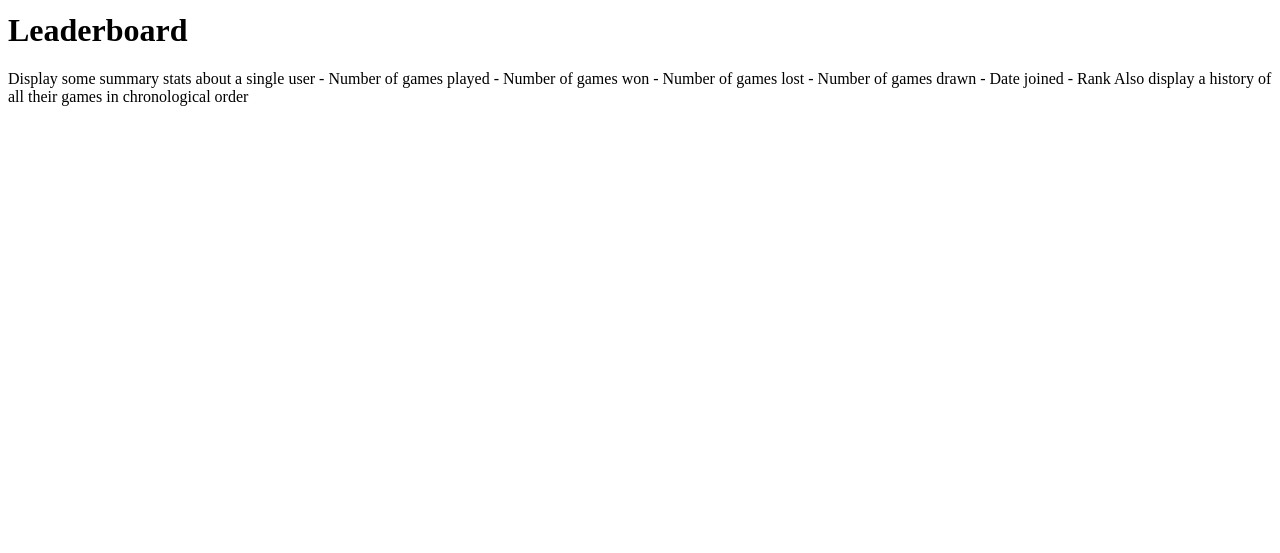
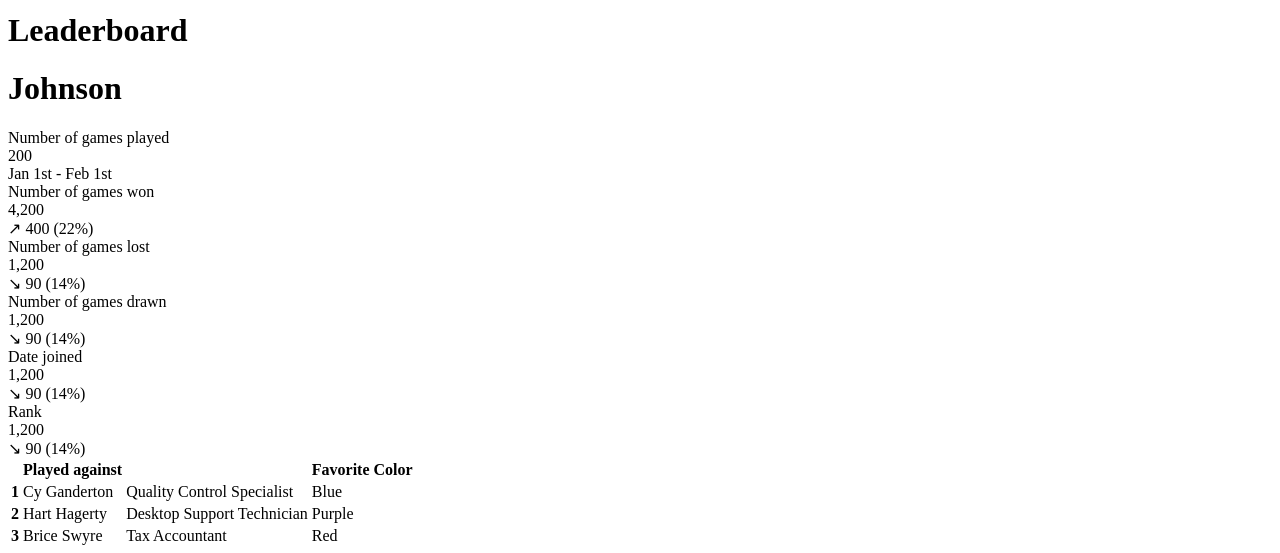
Before and after one commit to lydamian/chess-club, a SvelteKit app: page /users/1 in a window 1280 px wide. Shown: the part 5570-6123 px from the top of the page. Before the commit the page ends 5684 px from the top, so only its background shows below. Built offline with nearby package versions, Linux system fonts and the light colour scheme.

Commit message:
schema changes

```diff
--- a/src/lib/data-generators/data-generators.ts
+++ b/src/lib/data-generators/data-generators.ts
@@ -1,16 +1,16 @@
 import { generateMock } from '@anatine/zod-mock';
 import type {
   User,
-  Game
+  Game,
 } from '$src/lib/schemas/schema';
 
 import {
-  userSchema,
-  gameSchema
+  UserSchema,
+  GameSchema,
 } from '$src/lib/schemas/schema';
 
 const generateMockUser = (): User => {
-  return generateMock(userSchema);
+  return generateMock(UserSchema);
 }
 
 const generateMockGame = (
@@ -18,13 +18,23 @@ const generateMockGame = (
   userId2: string
 ): Game => {
   return {
-    ...generateMock(gameSchema),
-    user_1_id: userId1,
-    user_2_id: userId2,
+    ...generateMock(GameSchema),
   };
 }
 
+// const generateMockGameJoinUsers = (
+//   userId1: string,
+//   userId2: string
+// ): Game => {
+//   return {
+//     ...generateMock(gameJoinUsersSchema),
+//     user_1_id: userId1,
+//     user_2_id: userId2,
+//   };
+// }
+
 export {
   generateMockUser,
-  generateMockGame
+  generateMockGame,
+  // generateMockGameJoinUsers,
 }
--- a/src/lib/schemas/schema.ts
+++ b/src/lib/schemas/schema.ts
@@ -8,10 +8,10 @@ const userStatusEnum = z.enum([
 ]);
 
 const Color = z.enum(['white', 'black']);
+const Rank = z.number().int().gt(0).lt(4000);
+const GameResult = z.enum(['win', 'loss', 'draw']);
 
-const Rank = z.number().int().gt(0).lt(4000);
-
-const userSchema = z.object({
+const UserSchema = z.object({
   id: z.string().uuid(),
   name: z.string(),
   email_address: z.string().email(),
@@ -21,36 +21,55 @@ const userSchema = z.object({
   updated_at: z.date(),
 });
 
-
-const gameMetadataSchema = z.object({
-  white: z.string().uuid(),
-  black: z.string().uuid(),
+const GameSchema = z.object({
+  id: z.string().uuid(),
+  metadata: z.object({}).optional(), // Assuming metadata is a JSON object
+  winner_id: z.string().uuid(),
+  winner_color: Color,
+  played_at: z.string().datetime(),
+  created_at: z.string().datetime(),
+  updated_at: z.string().datetime(),
 });
 
-const gameSchema = z.object({
-  id: z.string().uuid(),
-  user_1_id: z.string(),
-  user_2_id: z.string(),
-  metadata: gameMetadataSchema.optional(),
-  user_1_color: Color,
-  user_2_color: Color,
-  user_1_start_rank: Rank,
-  user_2_start_rank: Rank,
-  winner_id: z.string(),
-  created_at: z.date(),
-  updated_at: z.date(),
+// Define the Player schema
+const PlayerSchema = z.object({
+  game_id: z.string().uuid(),
+  user_id: z.string().uuid(),
+  color: z.enum(['white', 'black']),
+  rank_at_time_of_play: z.number(),
+  game_result: GameResult,
 });
 
+// Define the Opponent schema by prepending 'opponent_' to the Player schema fields
+const OpponentSchema = z.object({
+  opponent_user_id: PlayerSchema.shape.user_id,
+  opponent_color: PlayerSchema.shape.color,
+  opponent_rank_at_time_of_play: PlayerSchema.shape.rank_at_time_of_play,
+  opponent_game_result: GameResult,
+})
+
+// Combine the schemas to create the final schema
+const UserGameDetailsSchema = GameSchema.extend({
+  player: PlayerSchema,
+  opponent: OpponentSchema,
+});
+
+
 // types inference
-type User = z.infer<typeof userSchema>
-type Game = z.infer<typeof gameSchema>
+type User = z.infer<typeof UserSchema>
+type Game = z.infer<typeof GameSchema>
+type GameDetails = z.infer<typeof UserGameDetailsSchema>
 
 export {
-  userSchema,
-  gameSchema,
+  UserSchema,
+  GameSchema,
+  PlayerSchema,
+  OpponentSchema,
+  UserGameDetailsSchema,
 }
 
 export type {
   User,
   Game,
+  GameDetails
 }
--- a/src/routes/users/[user_id]/+page.svelte
+++ b/src/routes/users/[user_id]/+page.svelte
@@ -1,10 +1,22 @@
 <script lang="ts">
 	import type { PageData } from './$types';
-	export let data: PageData;
+	import { generateMockGameJoinUsers } from '$lib/data-generators/data-generators';
+	import type  { GameJoinUsers } from '$lib/schemas/schema';
+
+	type Data = PageData & {
+		// GET /api/users
+		games: GameJoinUsers[];
+	};
+
+	export let data: Data = {
+		// GET /api/users
+		games: Array.from({ length: 10 }, (_, i) => generateMockGameJoinUsers("0", "1")),
+	};
+
 </script>
 
 <!-- @TODO: implement  -->
-Display some summary stats about a single user
+<!-- Display some summary stats about a single user
 - Number of games played
 - Number of games won
 - Number of games lost
@@ -13,3 +25,105 @@ Display some summary stats about a single user
 - Rank
 
 Also display a history of all their games in chronological order
+
+View all information about all users in a tabular format
+Be able to search a user, I actually think i may not need this (since it should be on the leaderboard) -->
+
+<div>
+	<h1 class="text-2xl font-bold m-2">Johnson</h1>
+
+	<!-- summary stats about a single user -->
+	<div
+		class="
+			stats
+			lg:stats-horizontal
+			shadow
+			flex
+			bg-primary
+			text-primary-content
+		"
+	>
+		<div class="stat">
+			<div class="stat-title">Number of games played</div>
+			<div class="stat-value">200</div>
+			<div class="stat-desc">Jan 1st - Feb 1st</div>
+		</div>
+
+		<div class="stat">
+			<div class="stat-title">Number of games won</div>
+			<div class="stat-value">4,200</div>
+			<div class="stat-desc">↗︎ 400 (22%)</div>
+		</div>
+
+		<div class="stat">
+			<div class="stat-title">Number of games lost</div>
+			<div class="stat-value">1,200</div>
+			<div class="stat-desc">↘︎ 90 (14%)</div>
+		</div>
+		<div class="stat">
+			<div class="stat-title">Number of games drawn</div>
+			<div class="stat-value">1,200</div>
+			<div class="stat-desc">↘︎ 90 (14%)</div>
+		</div>
+		<div class="stat">
+			<div class="stat-title">Date joined</div>
+			<div class="stat-value">1,200</div>
+			<div class="stat-desc">↘︎ 90 (14%)</div>
+		</div>
+		<div class="stat">
+			<div class="stat-title">Rank</div>
+			<div class="stat-value">1,200</div>
+			<div class="stat-desc">↘︎ 90 (14%)</div>
+		</div>
+	</div>
+
+	<!-- history of all their games in chronological order -->
+	<div id="user-game-history" class="overflow-x-auto">
+		<table class="table">
+			<!-- head -->
+			<thead>
+				<tr>
+					<th></th>
+					<th>Played against</th>
+					<th></th>
+					<th>Favorite Color</th>
+				</tr>
+			</thead>
+			<tbody>
+				<!-- loop through all games and display table row -->
+				{#each data.games as game, i}
+					{@const userInfo = game.metadata.users[game.user_1_id]}
+					{@const opponentInfo = game.metadata.users[game.user_2_id]}
+					<tr>
+						<td>{i + 1}</td>
+						<td>{game.opponent}</td>
+						<td>{game.metadata.users[game.user_1_id].game_outcome}</td>
+						<td>{game.played_at}</td>
+					</tr>
+				{/each}
+
+				<!-- row 1 -->
+				<tr>
+					<th>1</th>
+					<td>Cy Ganderton</td>
+					<td>Quality Control Specialist</td>
+					<td>Blue</td>
+				</tr>
+				<!-- row 2 -->
+				<tr>
+					<th>2</th>
+					<td>Hart Hagerty</td>
+					<td>Desktop Support Technician</td>
+					<td>Purple</td>
+				</tr>
+				<!-- row 3 -->
+				<tr>
+					<th>3</th>
+					<td>Brice Swyre</td>
+					<td>Tax Accountant</td>
+					<td>Red</td>
+				</tr>
+			</tbody>
+		</table>
+	</div>
+</div>
```
Also changed, not shown: src/routes/users/+page.svelte (line endings or trailing spaces), src/routes/users/[user_id]/types.ts (line endings or trailing spaces), 2 other files (tests, documents, lock files or other folders).
